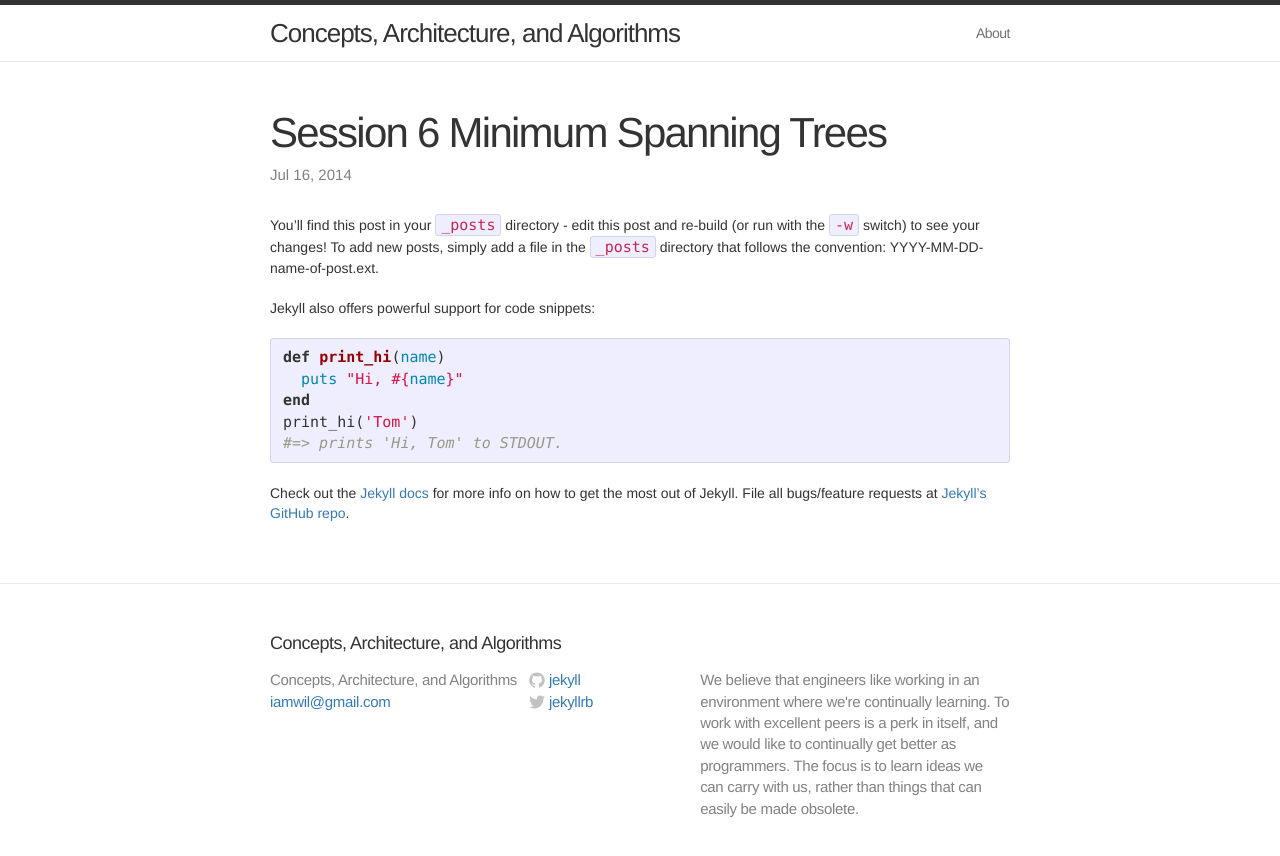
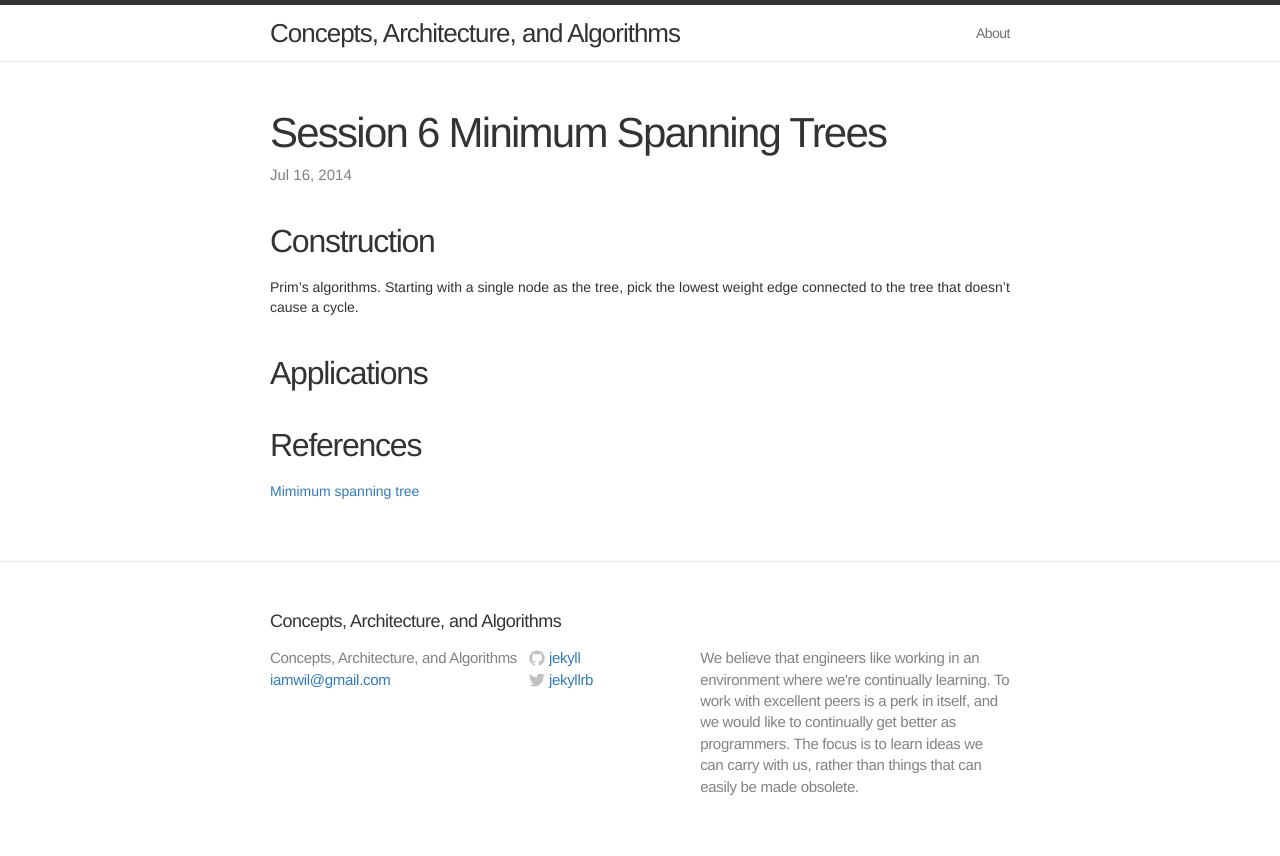
Before and after one commit to iamwilhelm/caa, a Jekyll site: the page built from _posts/2014-07-16-session-6-minimum-spanning-trees.markdown, in a window 1280 px wide. Shown: the top 856 px of the page. Built offline with Jekyll 4.4.1, drawn with Linux system fonts in a browser that asks for light colours; nearby versions of some CDN libraries.

Commit message:
add outline for session 6

```diff
--- a/_posts/2014-07-16-session-6-minimum-spanning-trees.markdown
+++ b/_posts/2014-07-16-session-6-minimum-spanning-trees.markdown
@@ -5,20 +5,18 @@ date:   2014-07-16 08:03:51
 categories: algorithm trees
 ---
 
-You'll find this post in your `_posts` directory - edit this post and re-build (or run with the `-w` switch) to see your changes!
-To add new posts, simply add a file in the `_posts` directory that follows the convention: YYYY-MM-DD-name-of-post.ext.
+## Construction
 
-Jekyll also offers powerful support for code snippets:
+Prim's algorithms. Starting with a single node as the tree, pick the lowest weight
+edge connected to the tree that doesn't cause a cycle.
 
-{% highlight ruby %}
-def print_hi(name)
-  puts "Hi, #{name}"
-end
-print_hi('Tom')
-#=> prints 'Hi, Tom' to STDOUT.
-{% endhighlight %}
+## Applications
 
-Check out the [Jekyll docs][jekyll] for more info on how to get the most out of Jekyll. File all bugs/feature requests at [Jekyll's GitHub repo][jekyll-gh].
+
+
+## References
+
+[Mimimum spanning tree][minimum spanning tree]
 
 [jekyll-gh]: https://github.com/jekyll/jekyll
-[jekyll]:    http://jekyllrb.com
+[minimum spanning tree]:    http://algs4.cs.princeton.edu/43mst/
```
